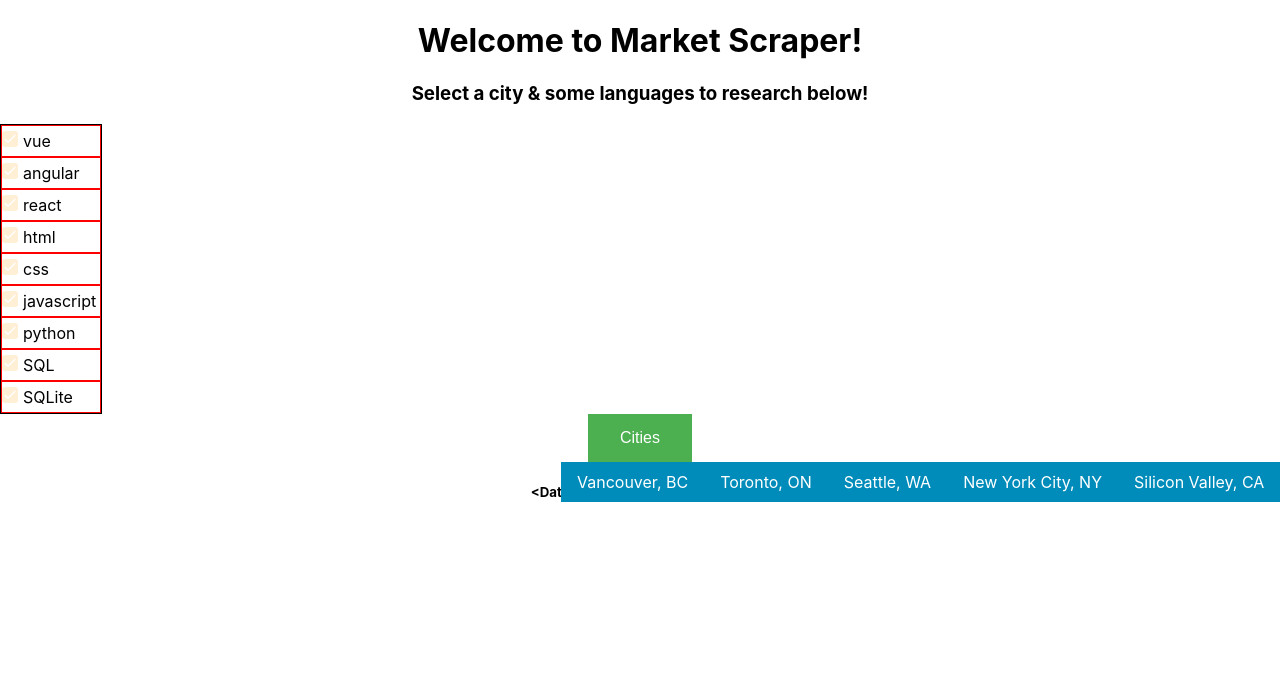
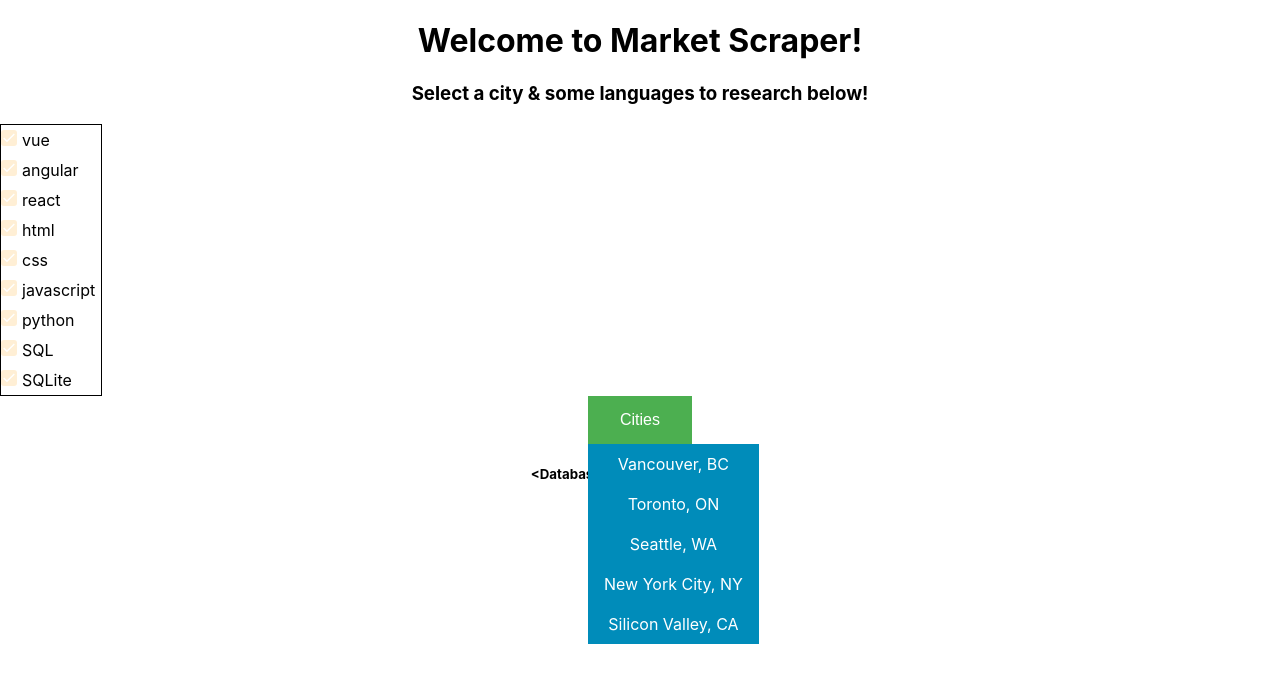
Before and after one commit to plutownium/indeed-scraper, a React (Create React App) app in the folder indeed-scraper-frontend/: page / in a window 1280 px wide. Both pictures are taken after a click on the button "Cities". Shown: the top 682 px of the page. Built offline with nearby package versions, Linux system fonts and the light colour scheme.

Commit message:
made dropdown box items appear as column

```diff
--- a/indeed-scraper-frontend/src/pages/Home.css
+++ b/indeed-scraper-frontend/src/pages/Home.css
@@ -25,6 +25,11 @@
 	width: 100px;
 }
 
-.checkbox-parent {
+#dropdown-item-container {
+	display: flex;
+	flex-direction: column;
+}
+
+/* .checkbox-parent {
 	border: 1px solid red;
-}
+} */
--- a/indeed-scraper-frontend/src/pages/Home.js
+++ b/indeed-scraper-frontend/src/pages/Home.js
@@ -147,6 +147,7 @@ class Homepage extends Component {
 					id="dropdown-cities"
 					onSelect={this.handleDropdownChange}
 				>
+					<div id="dropdown-item-container">
 						<Dropdown.Item
 							key="1"
 							eventKey="Vancouver"
@@ -182,6 +183,7 @@ class Homepage extends Component {
 						>
 							Silicon Valley, CA
 						</Dropdown.Item>
+					</div>
 				</DropdownButton>
 
 				<h5>{dbMsg}</h5>
```
Lines whose indentation alone changed are shown as unchanged.
